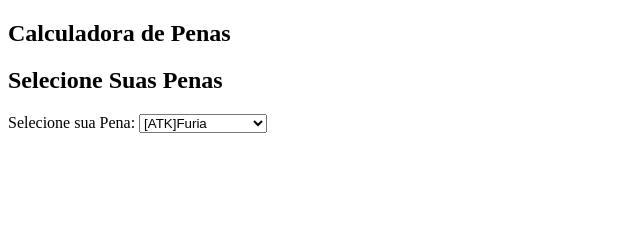
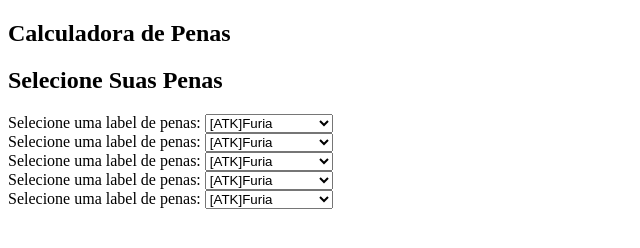
Before and after one commit to lscoelho92/calculadora_penas, a plain HTML site: page index.html in a window 1280 px wide. Shown: the whole page, without its empty margins (0-640 px from the left). Drawn offline with Linux system fonts and the light colour scheme.

Commit message:
atualização 2.0 dropdown

```diff
--- a/index.html
+++ b/index.html
@@ -18,10 +18,26 @@
   </div>
 
   <div id="selectpenas">
-    <!-- Dropdown para selecionar a label de penas -->
+    <!-- Dropdowns para selecionar as labels de penas -->
     <div>
-      <label for="labelPenas">Selecione sua Pena:</label>
-      <select id="labelPenas"></select>
+      <label for="labelPenas1">Selecione uma label de penas:</label>
+      <select id="labelPenas1"></select>
+    </div>
+    <div>
+      <label for="labelPenas2">Selecione uma label de penas:</label>
+      <select id="labelPenas2"></select>
+    </div>
+    <div>
+      <label for="labelPenas3">Selecione uma label de penas:</label>
+      <select id="labelPenas3"></select>
+    </div>
+    <div>
+      <label for="labelPenas4">Selecione uma label de penas:</label>
+      <select id="labelPenas4"></select>
+    </div>
+    <div>
+      <label for="labelPenas5">Selecione uma label de penas:</label>
+      <select id="labelPenas5"></select>
     </div>
   </div>
 
@@ -36,8 +52,9 @@
       .then((data) => {
         console.log('Dados carregados com sucesso:', data);
 
-        // Preencher a dropdown de labels
-        var labelDropdown = document.getElementById("labelPenas");
+        // Iterar sobre cada dropdown
+        for (let i = 1; i <= 5; i++) {
+          var labelDropdown = document.getElementById(`labelPenas${i}`);
           Object.keys(data.penas).forEach(categoria => {
             var tiposAtaque = data.penas[categoria];
 
@@ -49,6 +66,7 @@
               labelDropdown.appendChild(optionElement);
             });
           });
+        }
       })
       .catch(error => console.error('Erro ao carregar opções de penas:', error));
   </script>
```
Lines whose indentation alone changed are shown as unchanged.
